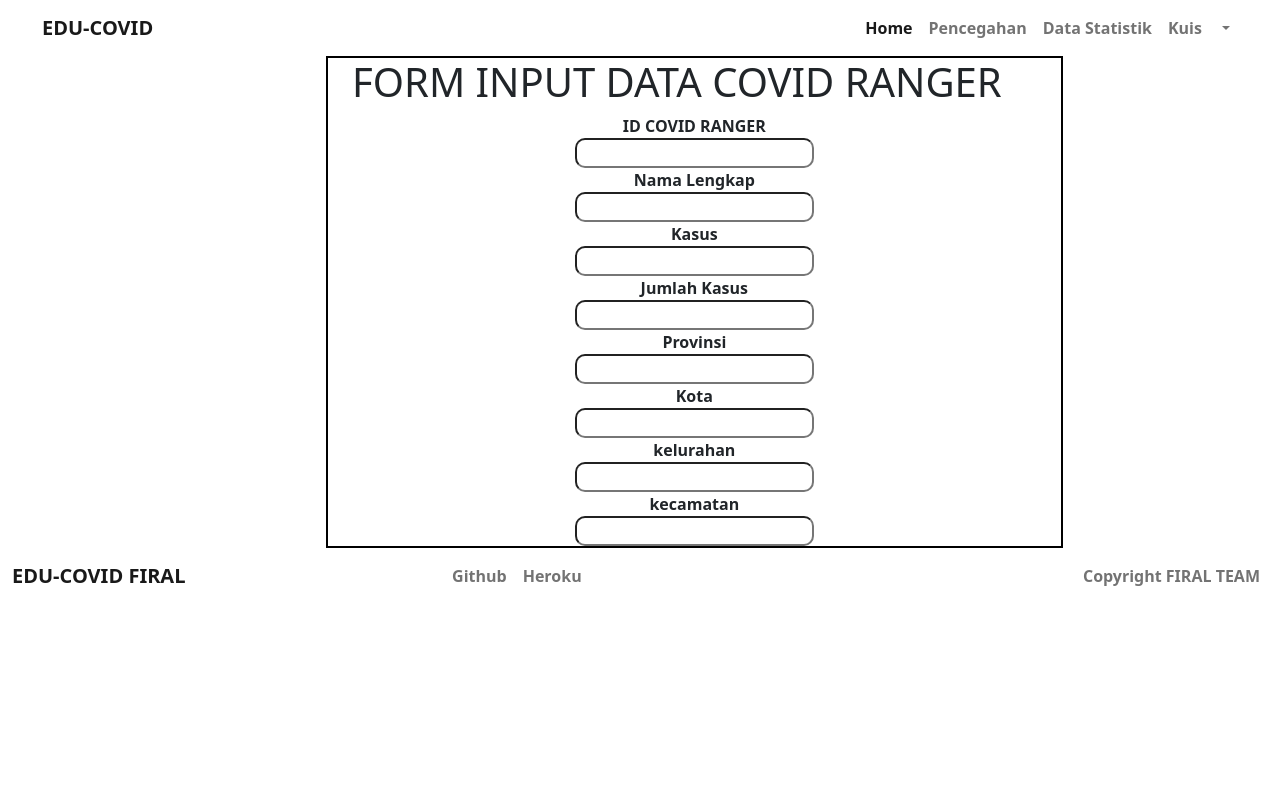
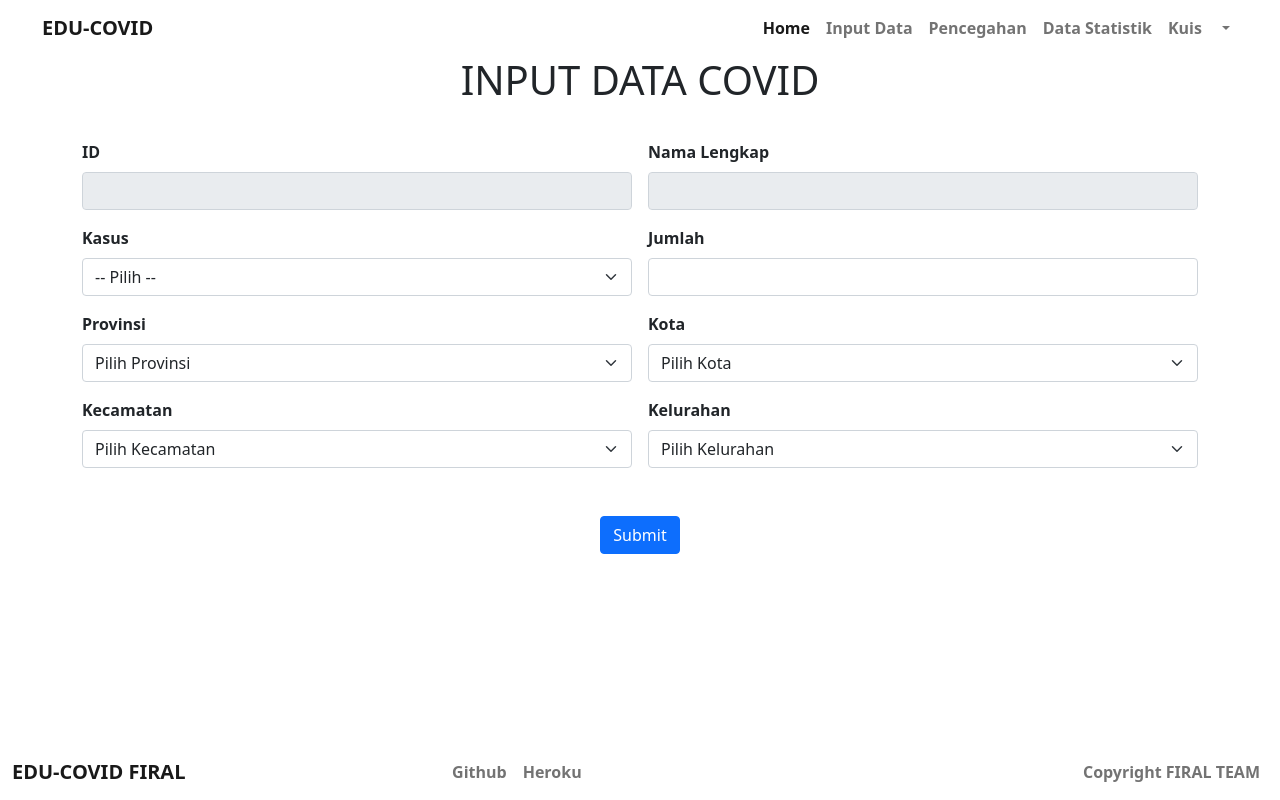
Before and after one commit to dinoproject/dpw, a PHP site: page /input_covid.php in a window 1280 px wide. Run offline with PHP 8.4, Linux system fonts and the light colour scheme; the visitor is signed in with stand-in values (Sample User, id 1); data that the repository does not hold is empty.

Commit message:
Update input_covid.php

```diff
--- a/input_covid.php
+++ b/input_covid.php
@@ -14,6 +14,28 @@
         header("Location: login.php");
         exit;
     }
+
+
+    if( isset($_POST['input'])) {
+    	// echo $_POST['nama_lengkap'];
+    	// echo $_POST['kasus'];
+    	// echo $_POST['provinsi'];
+    	if(input_data($_POST) > 0) {
+			echo "
+			<script>
+				alert('Data Berhasil di Tambahkan!');
+					document.location.href = 'input_covid.php';
+					</script>
+			";
+		}else {
+			echo "
+			<script>
+				alert('Data gagal di Tambahkan!');
+					document.location.href = 'input_covid.php';
+					</script>
+			";
+		}
+    }
  ?>
 
  <!DOCTYPE html>
@@ -26,6 +48,8 @@
     <link href="https://cdn.jsdelivr.net/npm/bootstrap@5.0.0-beta3/dist/css/bootstrap.min.css" rel="stylesheet"
         integrity="sha384-eOJMYsd53ii+scO/bJGFsiCZc+5NDVN2yr8+0RDqr0Ql0h+rP48ckxlpbzKgwra6" crossorigin="anonymous">
     <link rel="stylesheet" href="css/style.css">
+    <script src="js/jquery-3.6.0.min.js"></script>
+    <script src="js/app.js"></script>
     <title>EDU - COVID FIRAL</title>
  </head>
  <body>
@@ -43,6 +67,9 @@
  					<li class="nav-item">
  						<a class="nav-link active" aria-current="page" href="index.php">Home</a>
  					</li>
+ 					<li class="nav-item">
+                        <a class="nav-link" href="input_covid.php">Input Data</a>
+                    </li>
  					<li class="nav-item">
  						<a class="nav-link" href="pencegahan.php">Pencegahan</a>
  					</li>
@@ -68,35 +95,75 @@
  </nav>
 </header>
 
-<div class="row">
-  <div class="col-md-7 offset-md-3">
-  	<div class="container" style="border:2px solid black">
-  		<h1>FORM INPUT DATA COVID RANGER</h1>
-        <form action="" method="post" class="text-center">
-          <label>ID COVID RANGER</label><br>
-          <input type="text" name="id" value="<?= $rows['id'] ?>"><br>
-          <label>Nama Lengkap</label><br>
-          <input type="text" name="id" value="<?= $rows['nama_lengkap'] ?>"><br>
-          <label>Kasus</label><br>
-          <input type="text" name="id" value=""><br>
-          <label>Jumlah Kasus</label><br>
-          <input type="text" name="id" value=""><br>
-          <label>Provinsi</label><br>
-          <input type="text" name="id" value=""><br>
-          <label>Kota</label><br>
-          <input type="text" name="id" value=""><br>
-          <label>kelurahan</label><br>
-          <input type="text" name="id" value=""><br>
-          <label>kecamatan</label><br>
-          <input type="text" name="id" value=""><br>
-    	</form>
-      </div>
+<div class="container">
+	<h1 class="text-center">INPUT DATA COVID</h1>
+<form class="row g-3" method="post">
+  <div class="col-md-6">
+    <label for="inputEmail4" class="form-label">ID</label>
+    <input type="text" class="form-control" id="inputEmail4" readonly value="<?= $rows['id'] ?>" name="id_ranger">
   </div>
+  <div class="col-md-6">
+    <label for="inputPassword4" class="form-label">Nama Lengkap</label>
+    <input type="text" class="form-control" id="inputPassword4" name="nama_lengkap" readonly value="<?= $rows['nama_lengkap'] ?>">
+  </div>
+  <div class="col-md-6">
+    <label for="inputState" class="form-label">Kasus</label>
+    <select id="inputState" class="form-select" name="kasus">
+      <option selected>-- Pilih --</option>
+      <option value="Positif">Positif</option>
+      <option value="Sembuh">Sembuh</option>
+      <option value="Meninggal Dunia">Meninggal Dunia</option>
+    </select>
+  </div>
+  <div class="col-md-6">
+    <label for="inputAddress" class="form-label">Jumlah</label>
+    <input type="number" class="form-control" id="inputAddress" name="jumlah">
+  </div>
+
+  <div class="col-md-6">
+  	<?php
+  	$provinsi = mysqli_query($con,"SELECT * FROM provinces");
+  	?>
+  	<label for="inputState" class="form-label">Provinsi</label>
+  	<select name="provinsi" id="provinsi" class="form-select">
+  		<option value="" selected>Pilih Provinsi</option>
+  		<?php while($row_provinsi = mysqli_fetch_array($provinsi)) { ?>
+  			<option value="<?php echo $row_provinsi["id"] ?>"><?php echo $row_provinsi["name"] ?></option>
+  		<?php } ?>
+  	</select>
+  </div>
+
+  <div class="col-md-6">
+  	<label for="inputState" class="form-label">Kota</label>
+  	<select name="kota" id="kota" class="form-select">
+  		<option value="" selected>Pilih Kota</option>
+  	</select>
+  </div>
+
+  <div class="col-md-6">
+  	<label for="inputState" class="form-label">Kecamatan</label>
+  	<select name="kecamatan" id="kecamatan" class="form-select">
+  		<option value="" selected>Pilih Kecamatan</option>
+  	</select>
+  </div>
+
+  <div class="col-md-6">
+  	<label for="inputState" class="form-label">Kelurahan</label>
+  	<select name="kelurahan" id="kelurahan" class="form-select">
+  		<option value="" selected>Pilih Kelurahan</option>
+  	</select>
+  </div>
+  <div class="col-12">
+  </div>
+  <div class="col-12">
+  </div>
+  <div class="col-12 text-center">
+    <button type="submit" class="btn btn-primary" name="input">Submit</button>
+  </div>
+</form>
 </div>
 
-
-
-	<footer class="mt-auto">
+	<footer class="mt-auto fixed-bottom">
         <nav class="navbar navbar-expand-lg navbar-light">
             <div class="container-fluid">
                 <a class="navbar-brand" href="#">EDU-COVID FIRAL</a>
```
